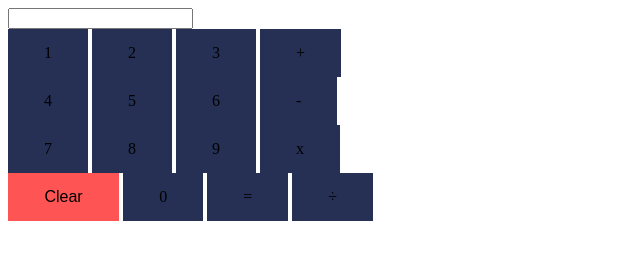
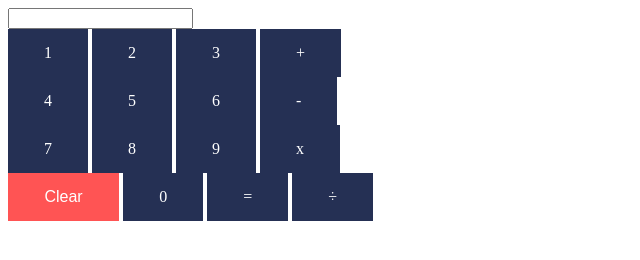
Before and after one commit to curiouschukku/Knowsmore-Calculator, a plain HTML site: page index.html in a window 1280 px wide. Shown: the whole page, without its empty margins (0-640 px from the left). Drawn offline with Linux system fonts and the light colour scheme.

Commit message:
Update index.html

```diff
--- a/index.html
+++ b/index.html
@@ -12,6 +12,7 @@
             display: inline-block;
             font-size: 16px;
             font-family: "Times New Roman";
+            color: white;
         }
     </style>
 </head>
@@ -40,7 +41,7 @@
                 <input type="button" value=" x " class="bcss" onclick="calculator.answer.value += '*'" />
             </br>
 
-                <input type="button" style="
+                <input type="button" style=" color: white;
         background-color: #ff5454; border: none; padding: 15px 32px; text-align: center; text-decoration: none; display: inline-block; font-size: 16px; font-family: "Times New Roman";" value=" Clear " onclick="calculator.answer.value = ''" />
                 <input type="button" value=" 0 " class="bcss" onclick="calculator.answer.value += '0'" />
                 <input type="button" value=" = " class="bcss" onclick="calculator.answer.value = eval(calculator.answer.value)" />
```
